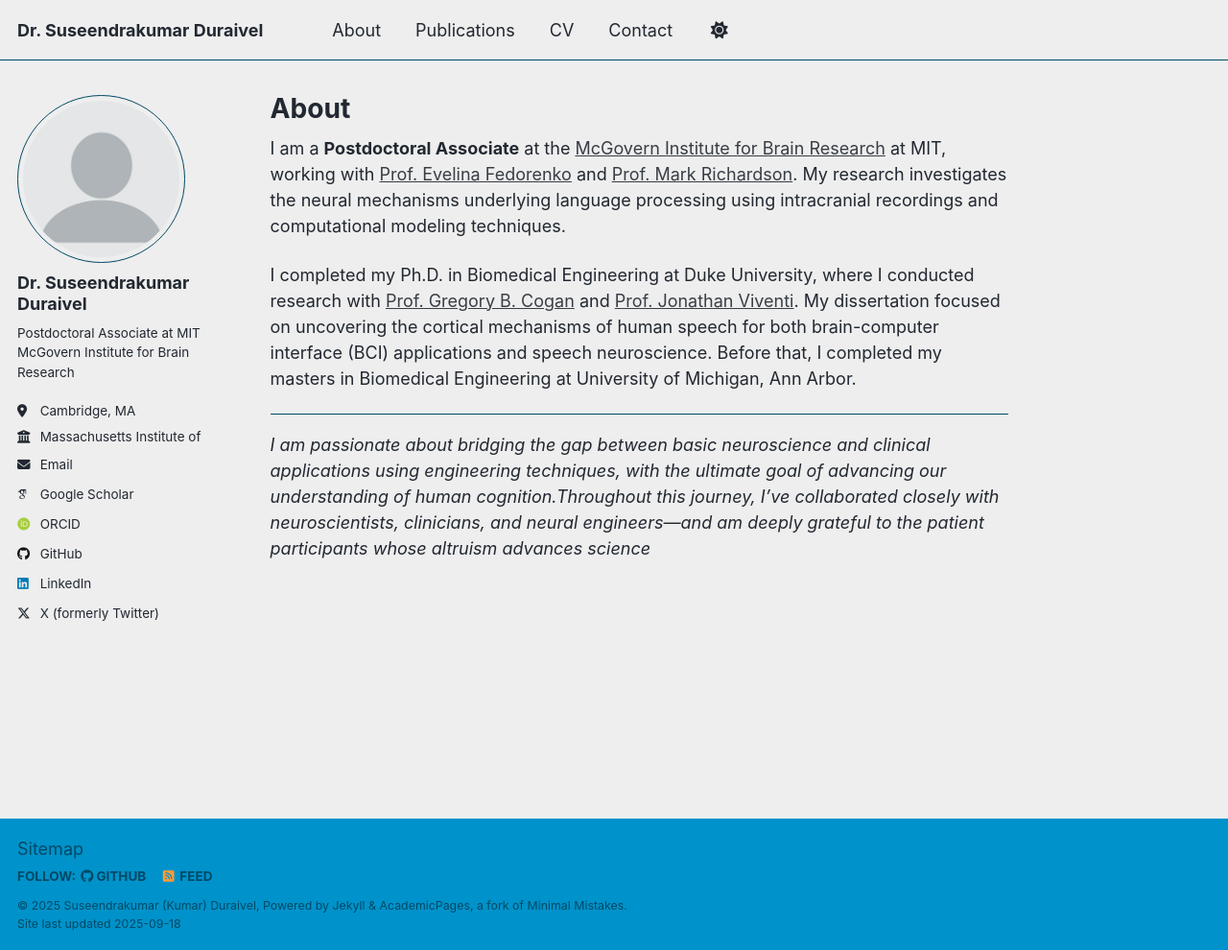
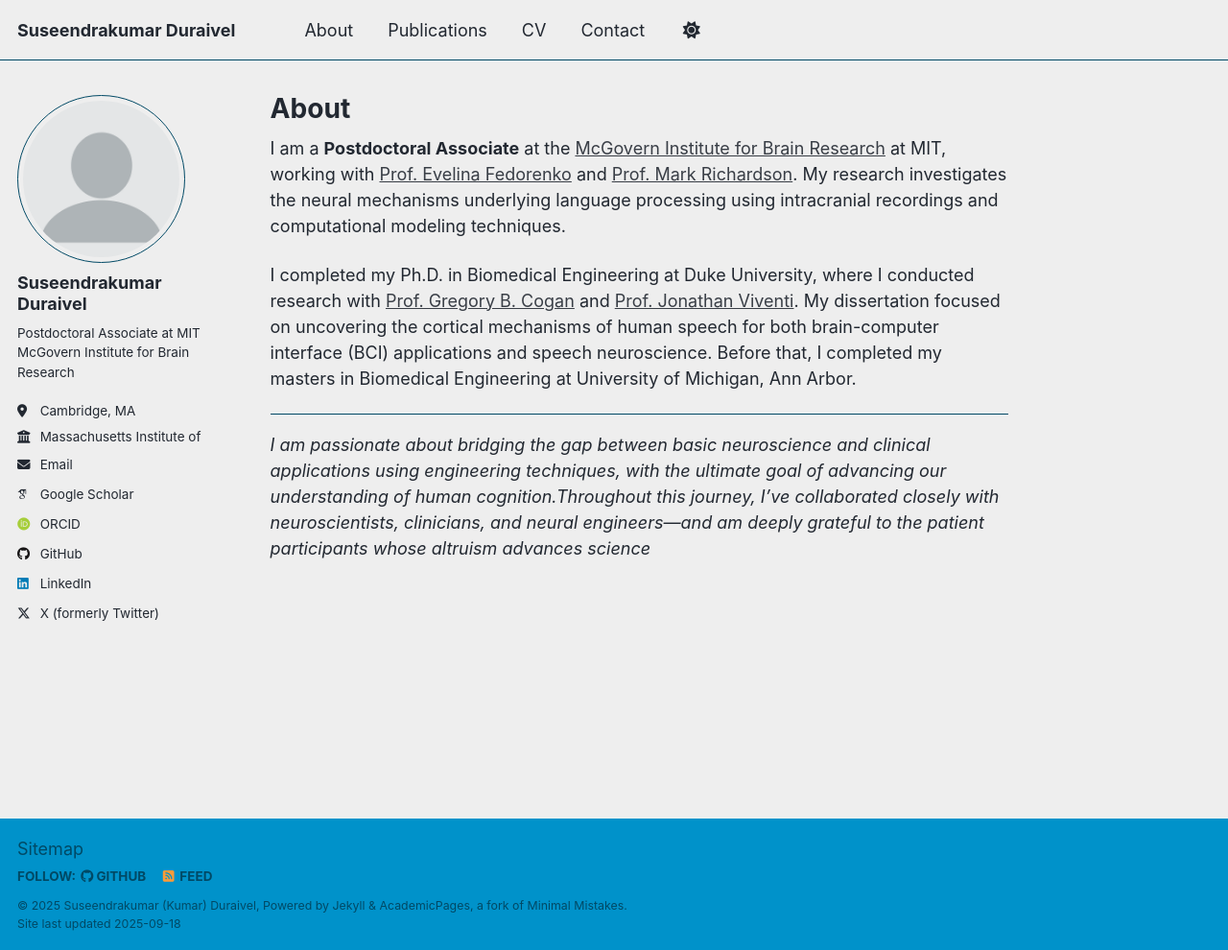
Before and after one commit to sduraivel30/sduraivel30.github.io, a Jekyll site: the page built from _pages/about.md, in a window 1280 px wide and 990 px high. Shown: the whole window at 96% size. Built offline with Jekyll 4.4.1, drawn with Linux system fonts in a browser that asks for light colours; some web fonts are replaced; a script that is not in the unit is left out.

```diff
--- a/_config.yml
+++ b/_config.yml
@@ -9,7 +9,7 @@
 # Basic Site Settings
 locale : "en-US"
 site_theme : "air" # Currently available options are "default", "air"
-title : "Dr. Suseendrakumar Duraivel"
+title : "Suseendrakumar Duraivel"
 title_separator : "-"
 name : &name "Suseendrakumar (Kumar) Duraivel"
 description : &description "Postdoctoral Associate at MIT McGovern Institute studying neural mechanisms of language and speech"
@@ -21,7 +21,7 @@ repository : "sduraivel30/sduraivel30.github.io"
 author:
   # Biographic information
   avatar : "profile.png"
-  name : "Dr. Suseendrakumar Duraivel"
+  name : "Suseendrakumar Duraivel"
   pronouns : # example: "he/him"
   bio : "Postdoctoral Associate at MIT McGovern Institute for Brain Research"
   location : "Cambridge, MA"
@@ -45,8 +45,8 @@ author:
 publication_category:
   manuscripts:
     title: 'Journal Articles'
-  conferences:
-    title: 'Conference Papers'
+  preprints:
+    title: 'Preprints'
 
 # Site Settings
 teaser : # filename of teaser fallback teaser image placed in /images/
```
